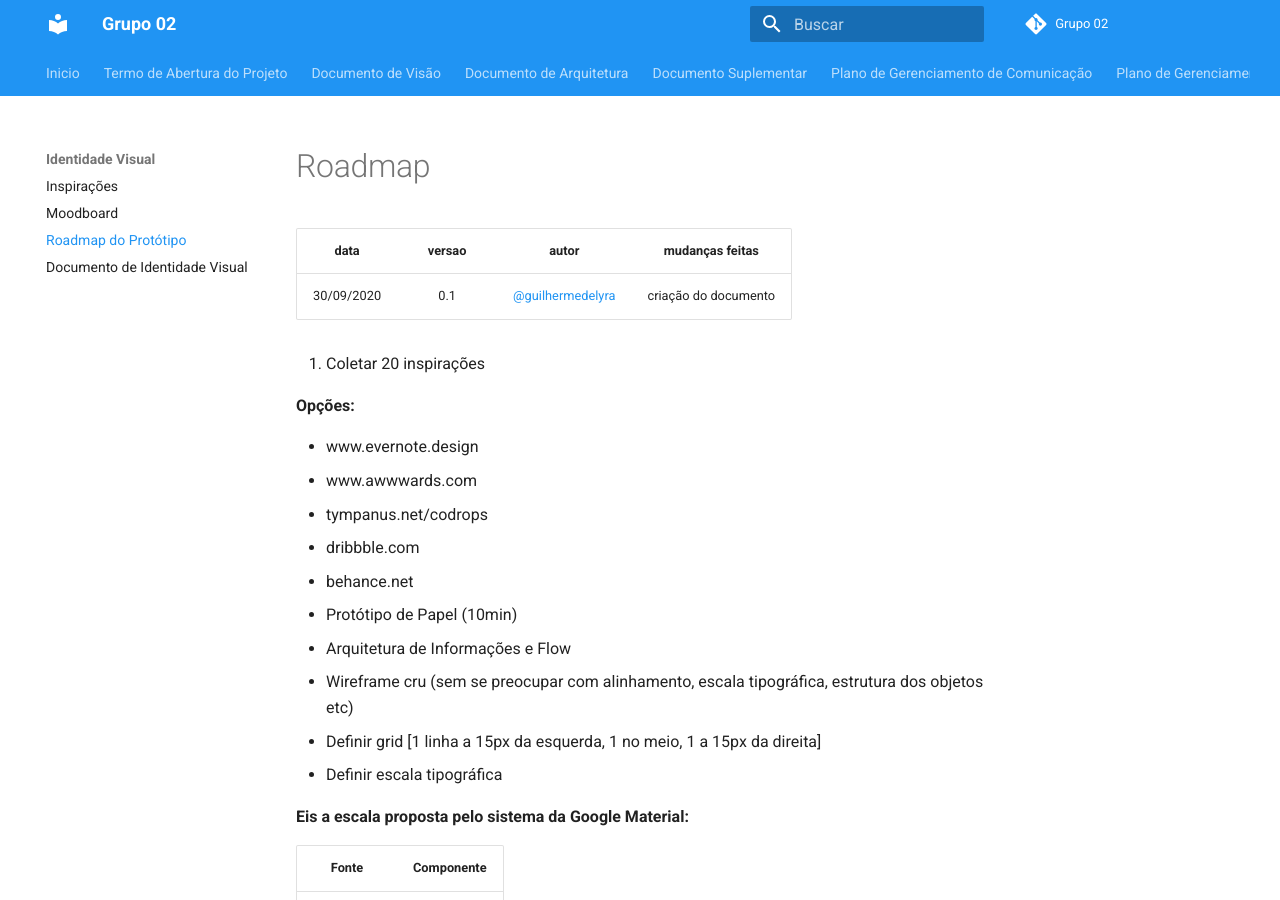
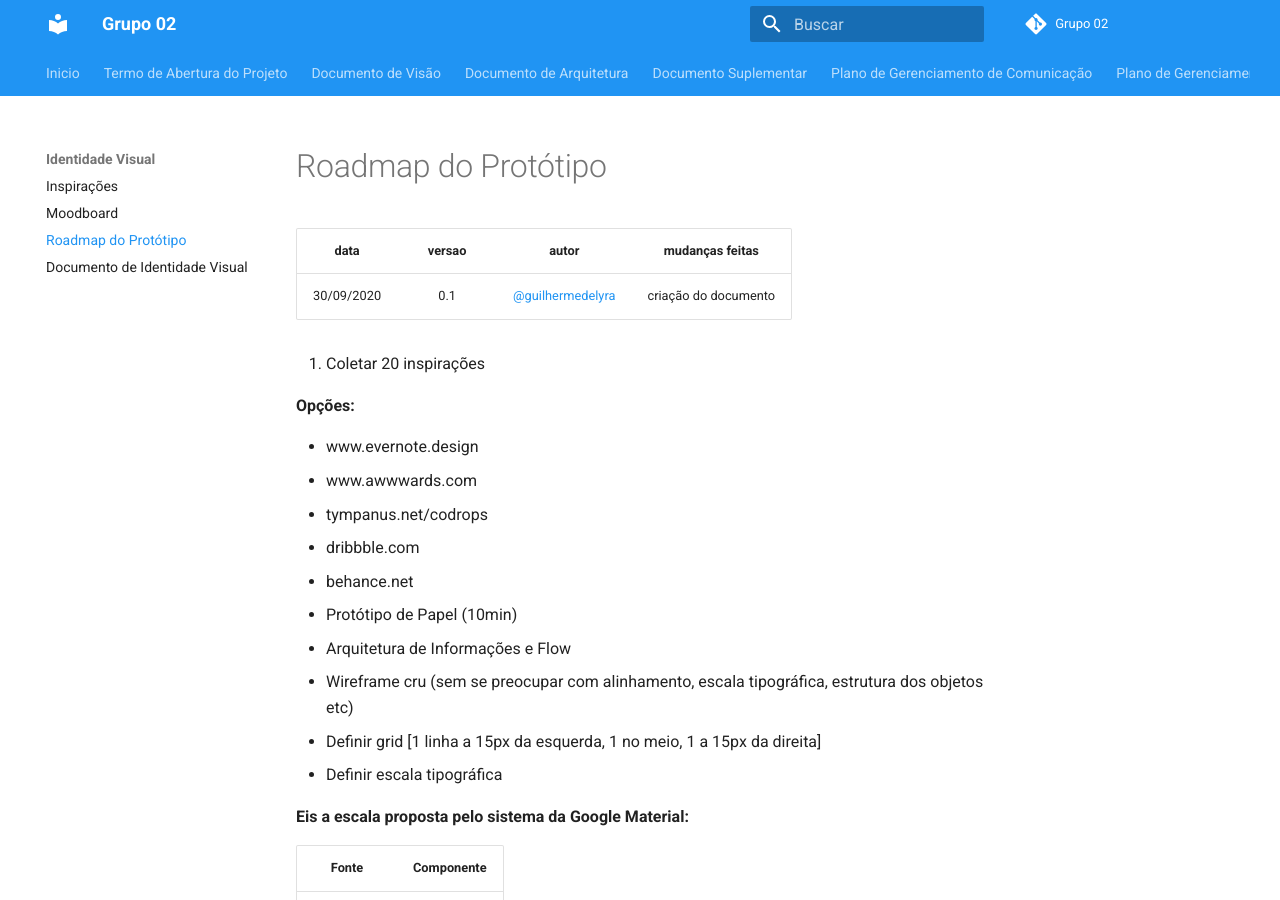
Before and after one commit to fga-eps-mds/2020.1-GaiaDex-wiki, an MkDocs documentation site: the page built from docs/visual_identity/roadmap_prototype.md, in a window 1280 px wide and 900 px high. Built offline with MkDocs 1.6.1 and Material for MkDocs 9.7.7, drawn with Linux system fonts in a browser that asks for light colours; comment, search, counter and statistics services are not loaded; old or Windows-style settings are respelled for this version of MkDocs.

Commit message:
Update roadmap_prototype.md

```diff
--- a/docs/visual_identity/roadmap_prototype.md
+++ b/docs/visual_identity/roadmap_prototype.md
@@ -1,4 +1,4 @@
-# Roadmap
+# Roadmap do Protótipo
 
 |    data    | versao |                         autor                          |   mudanças feitas    |
 | :--------: | :----: | :----------------------------------------------------: | :------------------: |
```
